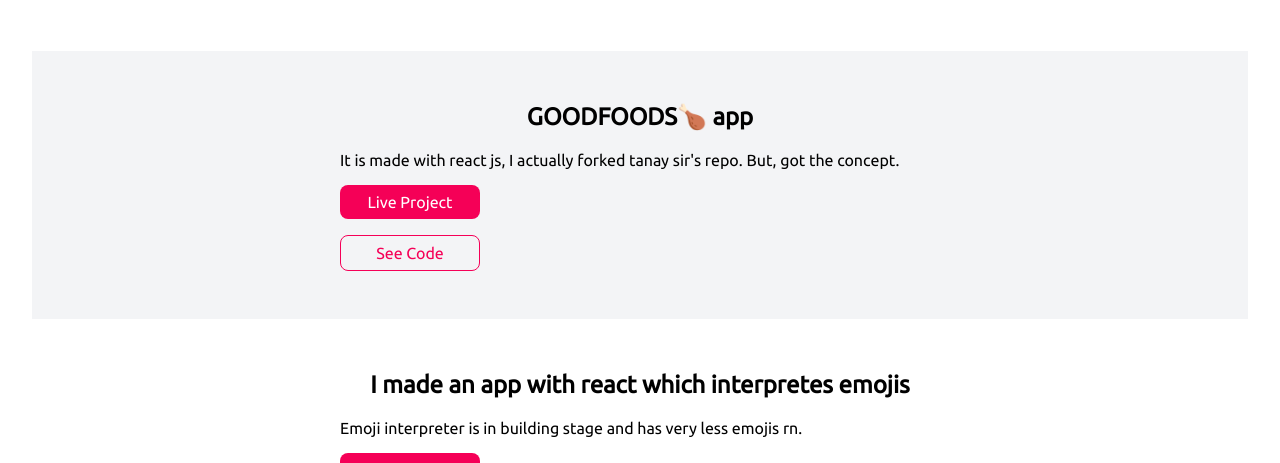
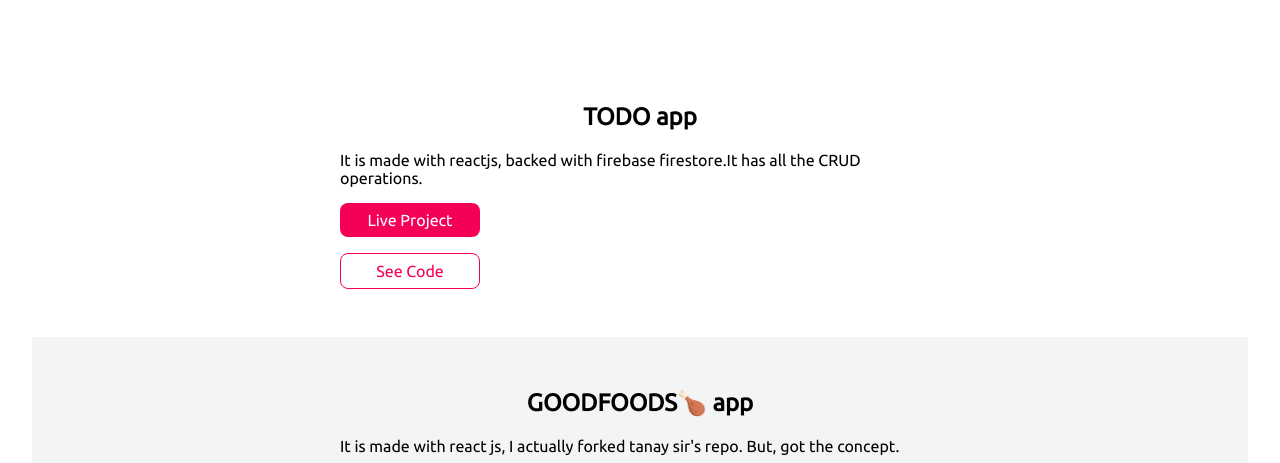
Before and after one commit to meghna-nakhate/portfolio, a plain HTML site: page projects.html in a window 1280 px wide. Shown: the part 289-752 px from the top of the page. Drawn offline with Linux system fonts and the light colour scheme.

Commit message:
added todoapp

```diff
--- a/projects.html
+++ b/projects.html
@@ -27,6 +27,15 @@
     <header class="hero">
         <h1 class="hero-heading">see my  <span class="heading-inverted"> projects</span></h1>
     </header>
+
+    <section class="section">
+        <div class="container container-center">
+            <h1>TODO app</h1>
+            <p>It is made with reactjs, backed with firebase firestore.It has all the CRUD operations. </p>
+            <a class="link link-primary" href="https://meghna-todoapp.netlify.app/">Live Project </a>
+            <a class="link link-secondary" href="https://github.com/meghna-nakhate/todoapp">See Code</a>
+        </div>
+    </section>
 
     <section class="section ow">
         <div class="container container-center">
```
